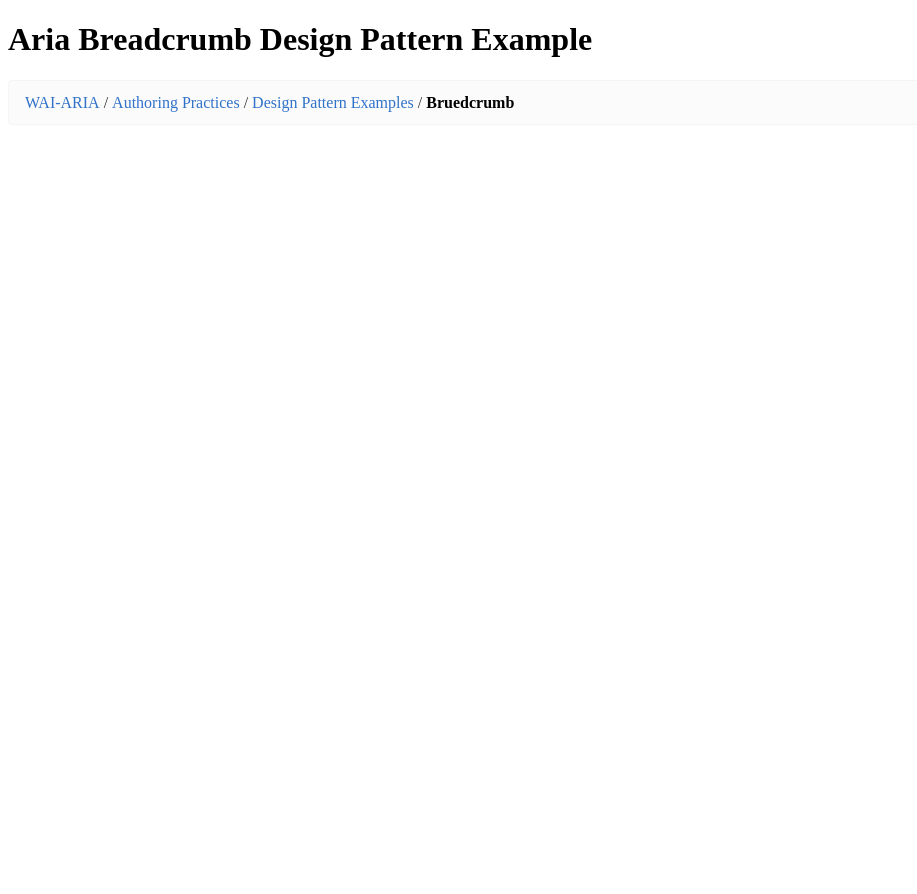
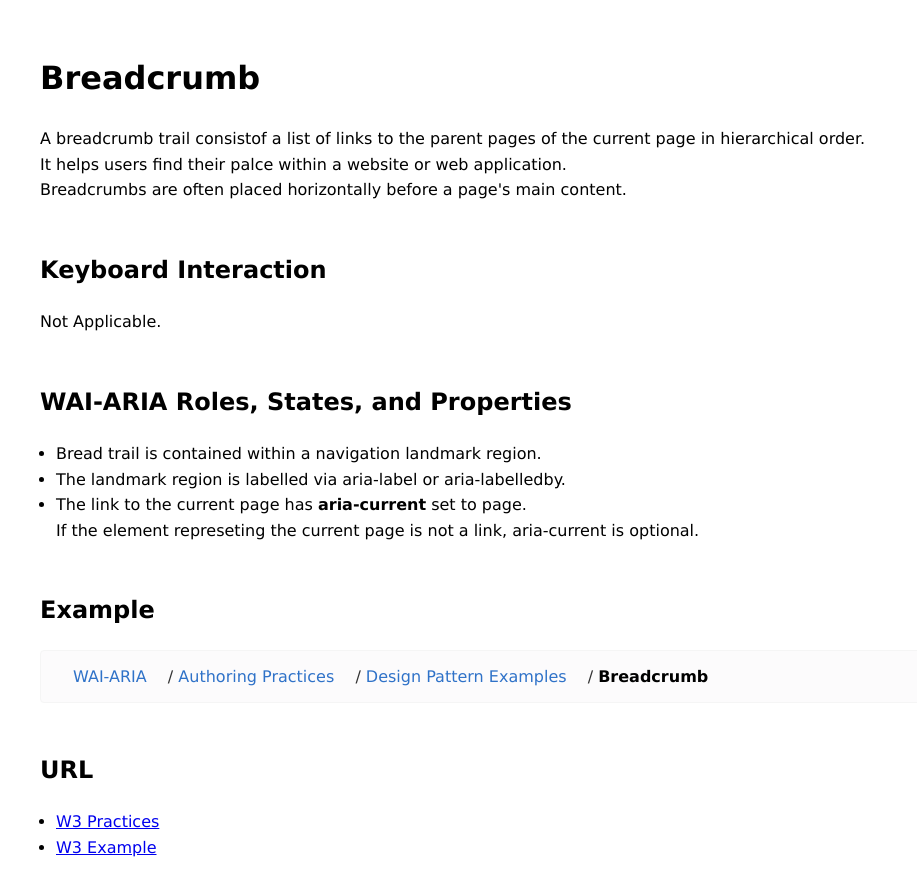
Before and after one commit to thegi01/wai-aria, a plain HTML site: page breadcrumb.html in a window 1280 px wide. Shown: the whole page, without its empty margins (0-917 px from the left). Before the commit the page ends 800 px from the top, so only its background shows below. Drawn offline with Linux system fonts and the light colour scheme.

Commit message:
breadcrumb 추가

```diff
--- a/breadcrumb.html
+++ b/breadcrumb.html
@@ -7,6 +7,44 @@
 	<meta name="robots" content="noindex,nofollow">
 	<meta name="googlebot" content="noindex,nofollow">
 	<meta http-equiv="X-UA-Compatible" content="IE=edge">
+	<link rel="stylesheet" href="style.css">
+</head>
+<body>
+
+	<main class="wrap ex">
+		<h1>Breadcrumb</h1>
+
+		<p>
+			A breadcrumb trail consistof a list of links to the parent pages of the current page in hierarchical order. <br>
+			It helps users find their palce within a website or web application. <br>
+			Breadcrumbs are often placed horizontally before a page's main content.
+		</p>
+
+		<section>
+			<h2>Keyboard Interaction</h2>
+			<p>Not Applicable.</p>
+		</section>
+
+		<section>
+			<h2>WAI-ARIA Roles, States, and Properties</h2>
+			<ul>
+				<li>
+					Bread trail is contained within a navigation landmark region.
+				</li>
+				<li>
+					The landmark region is labelled via aria-label or aria-labelledby.
+				</li>
+				<li>
+					The link to the current page has <strong>aria-current</strong> set to page. <br>
+					If the element represeting the current page is not a link, aria-current is optional.
+				</li>
+			</ul>
+		</section>
+
+
+		<section>
+			<h2>Example</h2>
+			<div class="demo">
 				<style>
 					nav.breadcrumb {
 					  padding: 0.8em 1em;
@@ -47,28 +85,25 @@
 					  text-decoration: none;
 					}
 				</style>
-</head>
-<body>
-
-    <main>
-        <h1>Aria Breadcrumb Design Pattern Example</h1>
 			    <nav aria-label="Breadcrumb" class="breadcrumb">
 			    	<ol>
-                <li><a href="">WAI-ARIA</a></li>
+			    		<li><a href="https://www.w3.org/TR/wai-aria-1.1/">WAI-ARIA</a></li>
 			    		<li><a href="">Authoring Practices</a></li>
 			    		<li><a href="">Design Pattern Examples</a></li>
-                <li><a href="" aria-current="page">Bruedcrumb</a></li>
+			    		<li><a href="./index.html" aria-current="page">Breadcrumb</a></li>
 			    	</ol>
 			    </nav>
+			</div>
+		</section>
+
+		<section>
+			<h2>URL</h2>
+			<ul>
+				<li><a href="https://www.w3.org/TR/2016/WD-wai-aria-practices-1.1-20161214/#breadcrumb" target="_blank">W3 Practices</a></li>
+				<li><a href="https://www.w3.org/TR/2016/WD-wai-aria-practices-1.1-20161214/examples/breadcrumb/index.html" target="_blank">W3 Example</a></li>
+			</ul>
+		</section>
+
 	</main>
-
-<script>
-    window.onload = function(){
-        "use strict";
-
-
-    };
-</script>
-
 </body>
 </html>
```
Also changed, not shown: dialog-modal.html (+16 -16 lines). Lines whose indentation alone changed are shown as unchanged.
